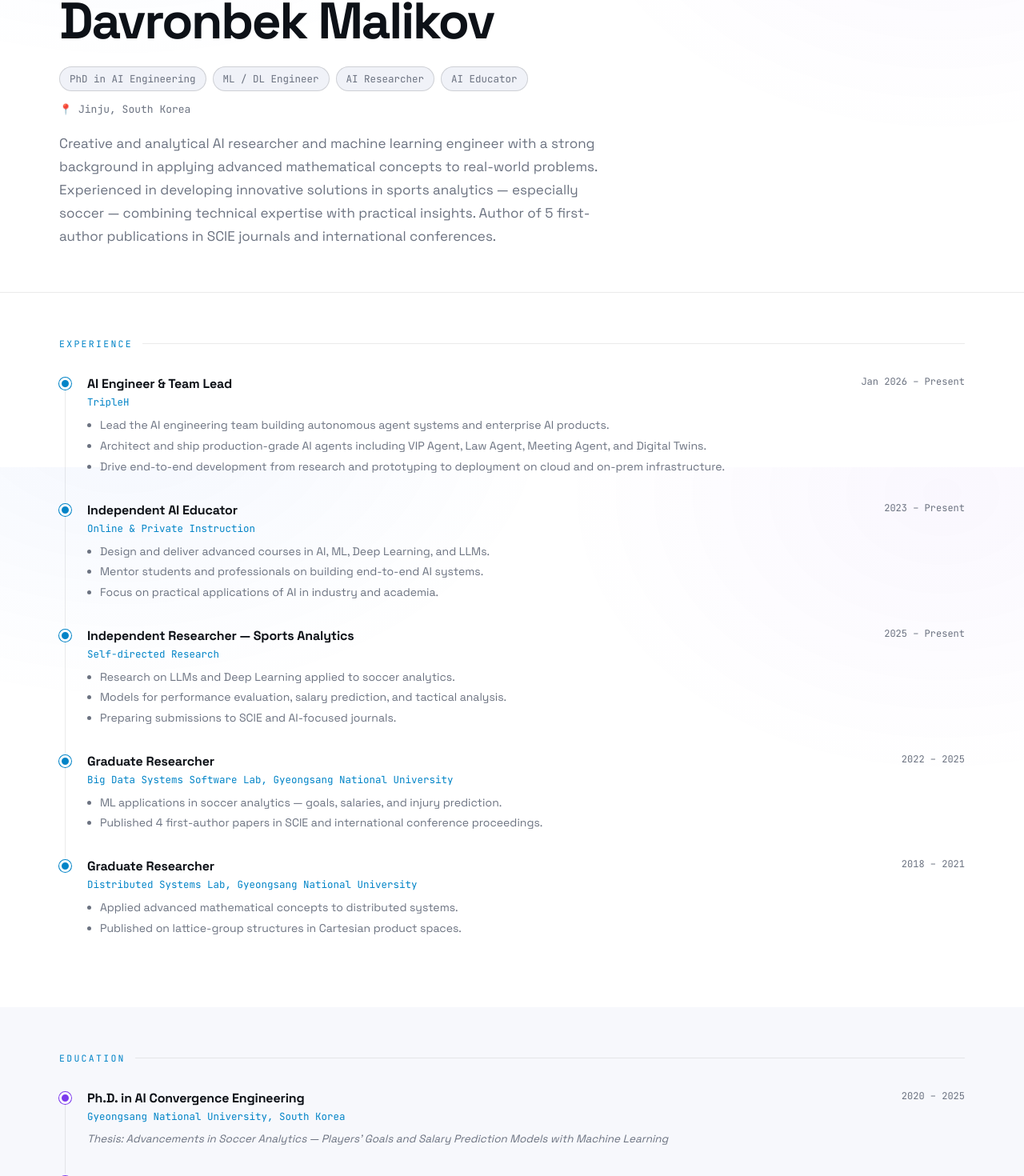
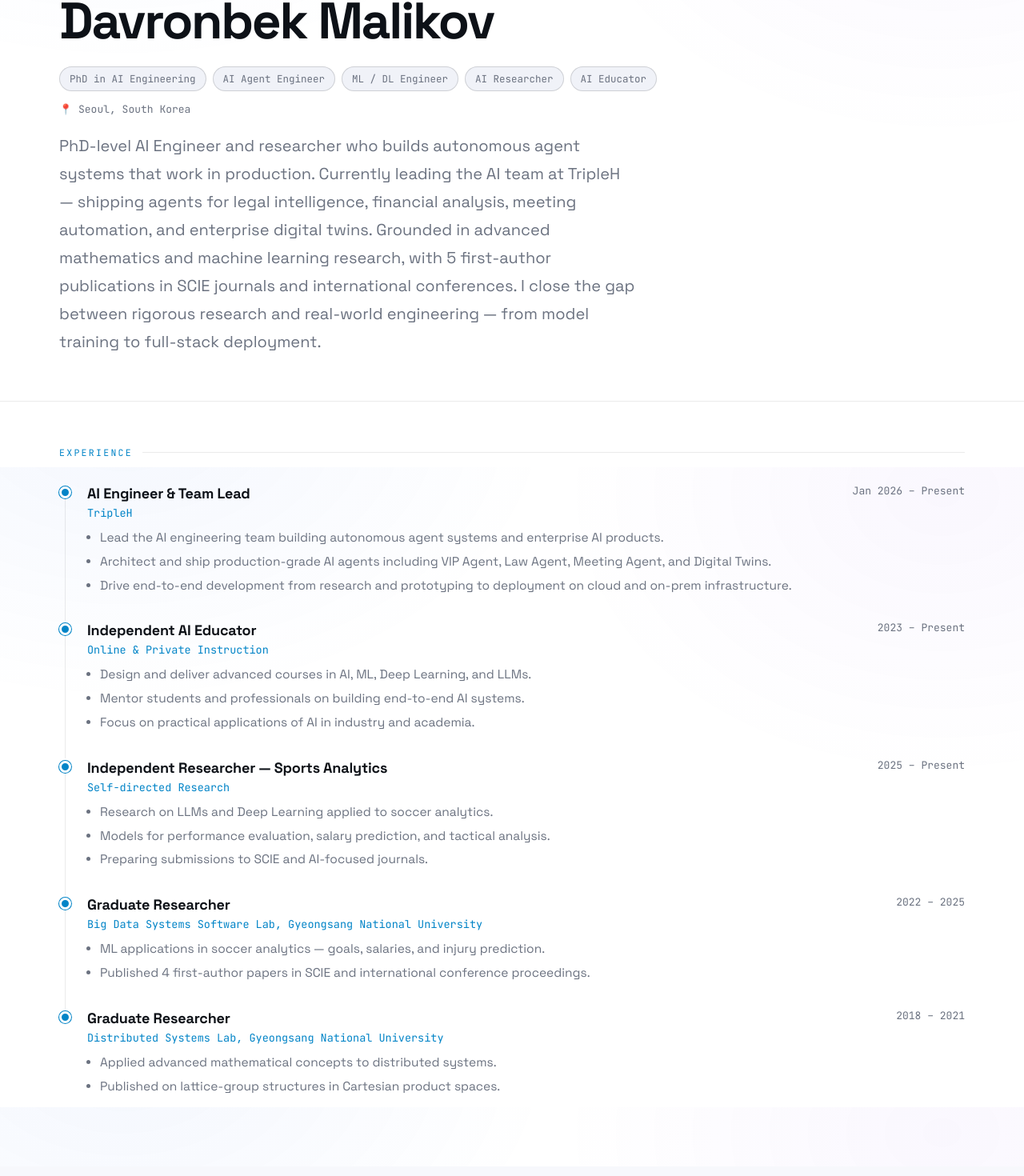
Before and after one commit to davronbek-malikov/Portfolio, a Next.js app: page /about in a window 1280 px wide. Shown: the part 216-1686 px from the top of the page at 80% size. Built offline with nearby package versions, Linux system fonts and the light colour scheme.

Commit message:
fix: Seoul location, bigger fonts, AI Agent Engineer chip, revised summary

```diff
--- a/app/about/page.jsx
+++ b/app/about/page.jsx
@@ -157,21 +157,24 @@ export default function About() {
             <Reveal delay={80}>
               <div className="about-titles">
                 <span className="role-chip">PhD in AI Engineering</span>
+                <span className="role-chip">AI Agent Engineer</span>
                 <span className="role-chip">ML / DL Engineer</span>
                 <span className="role-chip">AI Researcher</span>
                 <span className="role-chip">AI Educator</span>
               </div>
             </Reveal>
             <Reveal delay={120}>
-              <p className="about-location">📍 Jinju, South Korea</p>
+              <p className="about-location">📍 Seoul, South Korea</p>
             </Reveal>
             <Reveal delay={160}>
               <p className="about-summary">
-                Creative and analytical AI researcher and machine learning engineer with a strong background
-                in applying advanced mathematical concepts to real-world problems. Experienced in developing
-                innovative solutions in sports analytics — especially soccer — combining technical expertise
-                with practical insights. Author of 5 first-author publications in SCIE journals and
-                international conferences.
+                PhD-level AI Engineer and researcher who builds autonomous agent systems that work in
+                production. Currently leading the AI team at TripleH — shipping agents for legal
+                intelligence, financial analysis, meeting automation, and enterprise digital twins.
+                Grounded in advanced mathematics and machine learning research, with 5 first-author
+                publications in SCIE journals and international conferences. I close the gap between
+                rigorous research and real-world engineering — from model training to full-stack
+                deployment.
               </p>
             </Reveal>
           </div>
--- a/app/globals.css
+++ b/app/globals.css
@@ -445,10 +445,10 @@ a { color: inherit; text-decoration: none; }
   margin: 0 0 20px;
 }
 .about-summary {
-  font-size: clamp(15px, 1.8vw, 17px);
+  font-size: clamp(17px, 2vw, 20px);
   color: var(--muted);
-  max-width: 700px;
-  line-height: 1.7;
+  max-width: 720px;
+  line-height: 1.75;
   margin: 0;
 }
 
@@ -505,15 +505,15 @@ a { color: inherit; text-decoration: none; }
   gap: 8px;
   margin-bottom: 4px;
 }
-.tl-role { font-weight: 700; font-size: 16px; letter-spacing: -0.01em; }
-.tl-period { font-family: var(--mono); font-size: 12px; color: var(--muted); white-space: nowrap; }
-.tl-org { font-family: var(--mono); font-size: 12.5px; color: var(--r-rare); margin-bottom: 10px; }
-.tl-note { font-size: 13.5px; color: var(--muted); font-style: italic; margin: 6px 0 0; line-height: 1.5; }
+.tl-role { font-weight: 700; font-size: 18px; letter-spacing: -0.01em; }
+.tl-period { font-family: var(--mono); font-size: 13px; color: var(--muted); white-space: nowrap; }
+.tl-org { font-family: var(--mono); font-size: 13.5px; color: var(--r-rare); margin-bottom: 10px; }
+.tl-note { font-size: 15px; color: var(--muted); font-style: italic; margin: 6px 0 0; line-height: 1.55; }
 .tl-bullets {
   margin: 0; padding: 0 0 0 16px;
-  display: flex; flex-direction: column; gap: 4px;
+  display: flex; flex-direction: column; gap: 5px;
 }
-.tl-bullets li { font-size: 14px; color: var(--muted); line-height: 1.55; }
+.tl-bullets li { font-size: 15.5px; color: var(--muted); line-height: 1.6; }
 
 /* publications */
 .pub-list { display: flex; flex-direction: column; gap: 0; }
@@ -534,9 +534,9 @@ a { color: inherit; text-decoration: none; }
   min-width: 24px;
 }
 .pub-body { flex: 1; }
-.pub-title { font-size: 14.5px; font-weight: 600; margin: 0 0 8px; line-height: 1.45; letter-spacing: -0.01em; }
+.pub-title { font-size: 16px; font-weight: 600; margin: 0 0 10px; line-height: 1.5; letter-spacing: -0.01em; }
 .pub-meta { display: flex; flex-wrap: wrap; gap: 8px; align-items: center; }
-.pub-venue { font-family: var(--mono); font-size: 11px; color: var(--muted); }
+.pub-venue { font-family: var(--mono); font-size: 12px; color: var(--muted); }
 .pub-role {
   font-family: var(--mono); font-size: 10.5px;
   padding: 2px 8px; border-radius: 999px;
@@ -563,15 +563,15 @@ a { color: inherit; text-decoration: none; }
 /* tools */
 .tools-grid { display: grid; grid-template-columns: repeat(auto-fill, minmax(200px, 1fr)); gap: 24px; }
 .tool-group { display: flex; flex-direction: column; gap: 10px; }
-.tool-cat { font-family: var(--mono); font-size: 11px; color: var(--muted); letter-spacing: 0.1em; text-transform: uppercase; }
+.tool-cat { font-family: var(--mono); font-size: 12px; color: var(--muted); letter-spacing: 0.1em; text-transform: uppercase; }
 .tool-chips { display: flex; flex-wrap: wrap; gap: 6px; }
 
 /* languages */
 .lang-list { display: flex; flex-direction: column; gap: 14px; max-width: 480px; }
 .lang-row { display: grid; grid-template-columns: 90px 1fr 110px; align-items: center; gap: 16px; }
-.lang-name { font-weight: 600; font-size: 14px; }
-.lang-meter { height: 6px; }
-.lang-level { font-family: var(--mono); font-size: 11.5px; color: var(--muted); }
+.lang-name { font-weight: 600; font-size: 16px; }
+.lang-meter { height: 7px; }
+.lang-level { font-family: var(--mono); font-size: 13px; color: var(--muted); }
 
 /* about CTA */
 .about-cta { text-align: center; padding: 20px 0; }
```
